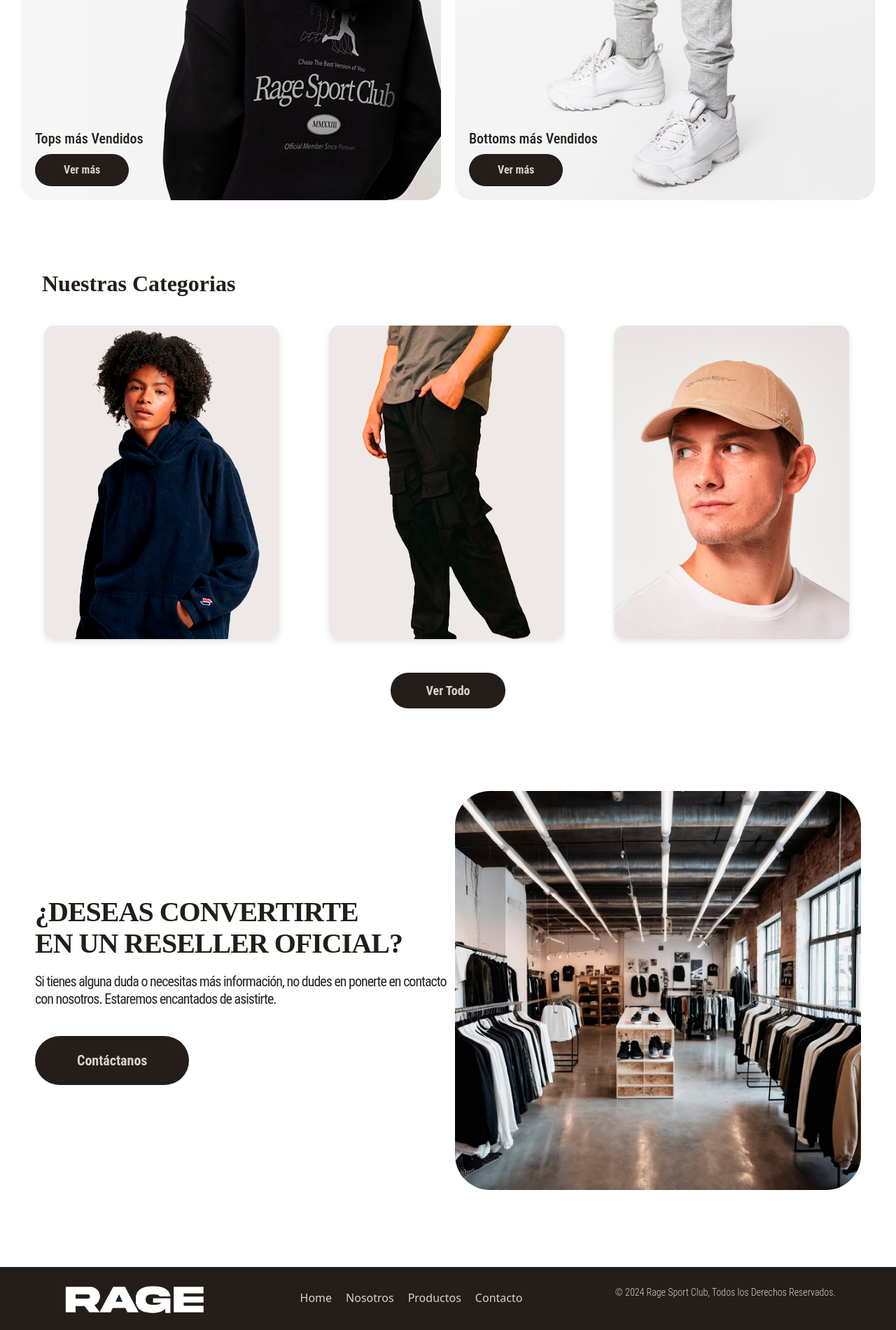
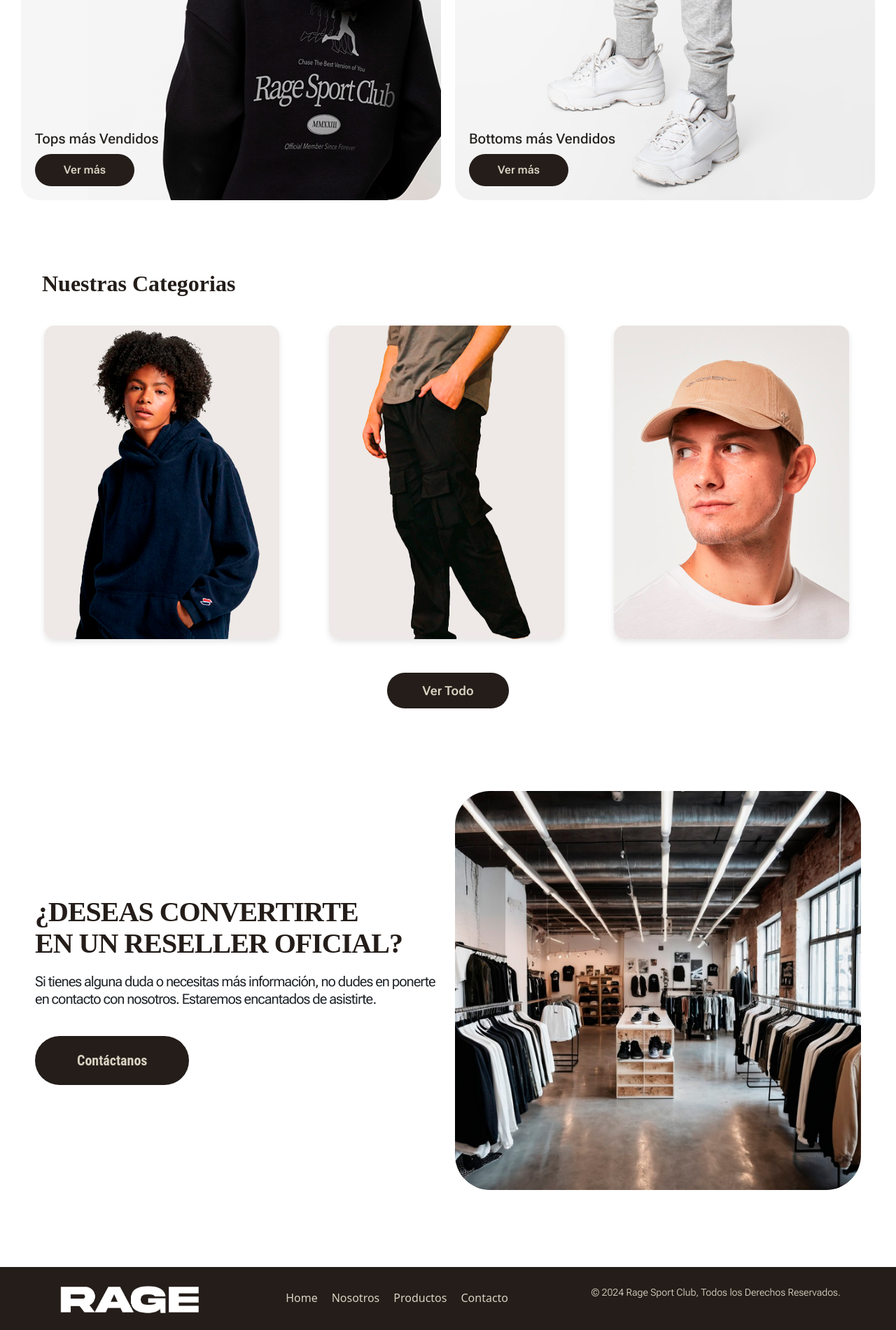
Before and after one commit to wilonerom/Preentrega2_JulioMoreno, a plain HTML site: page index.html in a window 1280 px wide. Shown: the part 1062-2962 px from the top of the page at 70% size. Drawn offline with nearby package versions, Linux system fonts and the light colour scheme; a web font is replaced by a local one.

Commit message:
correccion tipografias

```diff
--- a/css/style.css
+++ b/css/style.css
@@ -177,7 +177,7 @@
 
 .card-content h3 {
     font-size: 1.25rem;
-    font-family: 'Roboto Condensed';
+    font-family: 'Roboto Flex';
     margin-bottom: 10px;
     text-align: left;
 }
@@ -188,7 +188,7 @@
     background-color: #241d19;
     color: #D8D2C2;
     text-decoration: none;
-    font-family: 'Roboto Condensed';
+    font-family: 'Roboto Flex';
     font-weight: 600;
     border-radius: 25px;
     text-align: left;
@@ -242,7 +242,7 @@
     margin-top: 40px;
     padding: 15px 50px;
     font-size: 1.125rem;
-    font-family: 'Roboto Condensed';
+    font-family: 'Roboto Flex';
     font-weight: 600;
     cursor: pointer;
     background-color: #241d19;
@@ -284,7 +284,7 @@
 
 .reseller-info p {
     font-size: 1.25rem;
-    font-family: 'Roboto Condensed';
+    font-family: 'Roboto Flex';
     font-weight: 400;
     letter-spacing: -1px;
     margin-bottom: 40px;
@@ -338,13 +338,13 @@
     text-decoration: none;
     color: #D8D2C2;
     font-size: 1rem;
-    font-family: 'Roboto Condensed';
+    font-family: 'Roboto Flex';
     font-weight: 400;
 }
 
 .copyright-footer {
     font-size: .875rem;
-    font-family: 'Roboto Condensed';
+    font-family: 'Roboto Flex';
     font-weight: 300;
     color: #D8D2C2;
 }
@@ -380,7 +380,7 @@
 }
 
 .producto-content h6 {
-    font-family: 'Roboto Condensed';
+    font-family: 'Roboto Flex';
     font-weight: 600;
     margin-top: 10px
 }
@@ -412,7 +412,7 @@
     list-style: none;
     text-decoration: none;
     color: #241d19;
-    font-family: 'roboto condensed';
+    font-family: 'Roboto Flex';
 }
 
 
```
